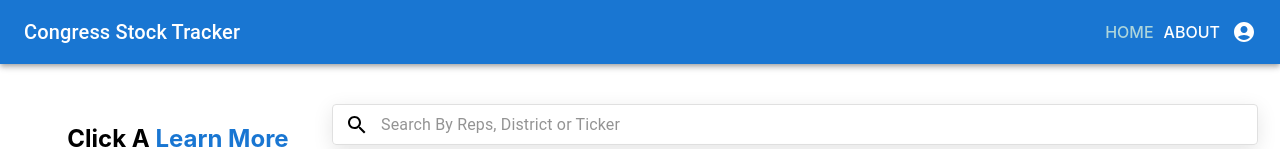
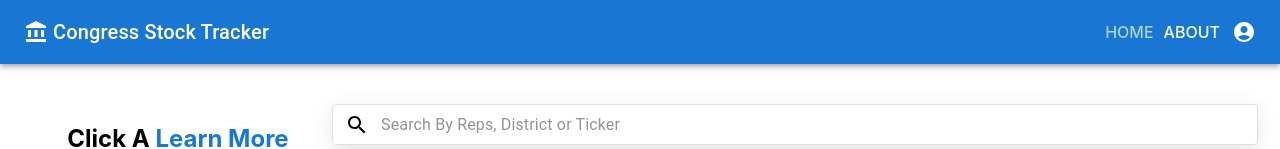
Before and after one commit to taylor-huffman/phase-2-project, a React (Create React App) app: page / in a window 1280 px wide. Shown: the top 149 px of the page. Built offline with nearby package versions, Linux system fonts and the light colour scheme; no server answers.

Commit message:
Add icon next to logo

```diff
--- a/src/components/NavBar.js
+++ b/src/components/NavBar.js
@@ -13,6 +13,7 @@ import AccountCircle from '@mui/icons-material/AccountCircle';
 // import NotificationsIcon from '@mui/icons-material/Notifications';
 import MoreIcon from '@mui/icons-material/MoreVert';
 import { NavLink } from 'react-router-dom';
+import { AccountBalance } from '@mui/icons-material';
 
 
 export default function NavBar() {
@@ -127,6 +128,12 @@ export default function NavBar() {
           >
             <MenuIcon />
           </IconButton> */}
+          {/* <IconButton
+              size="large"
+              color="inherit"
+            > */}
+              <AccountBalance style={{ marginRight: '5px' }} />
+            {/* </IconButton> */}
           <Typography
             variant="h6"
             noWrap
```
